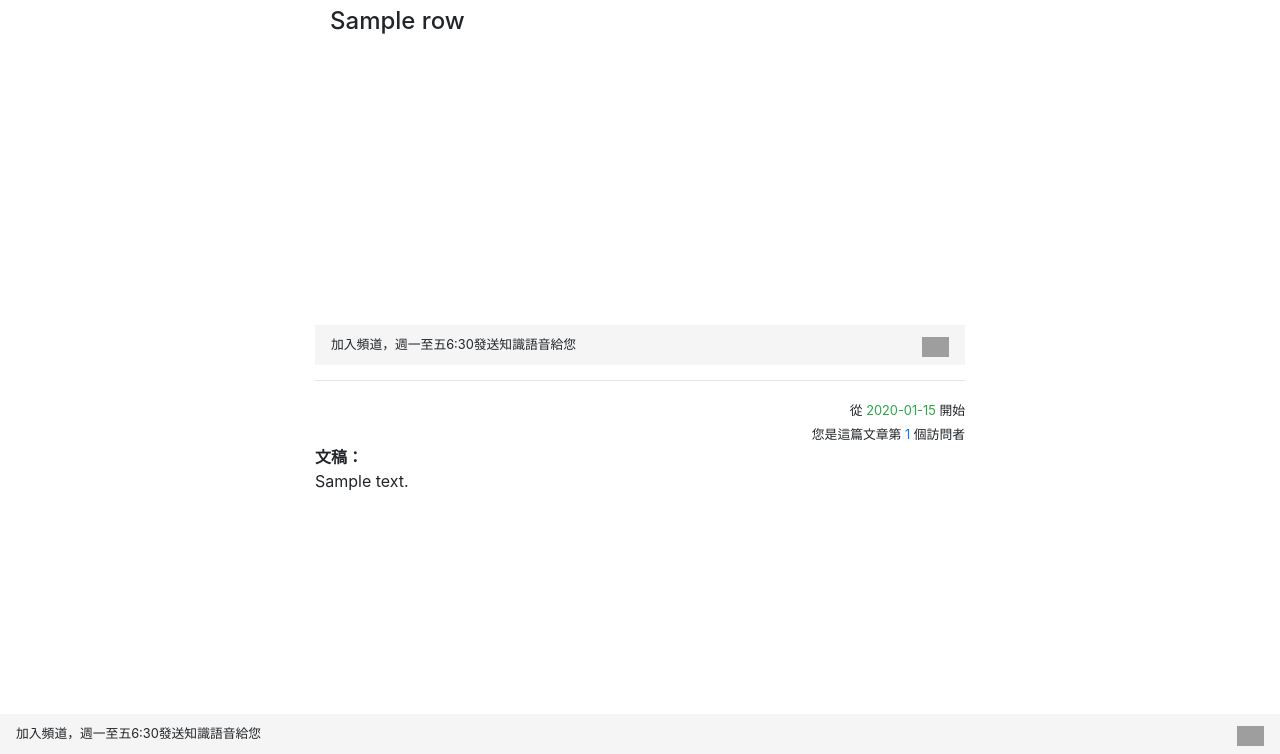
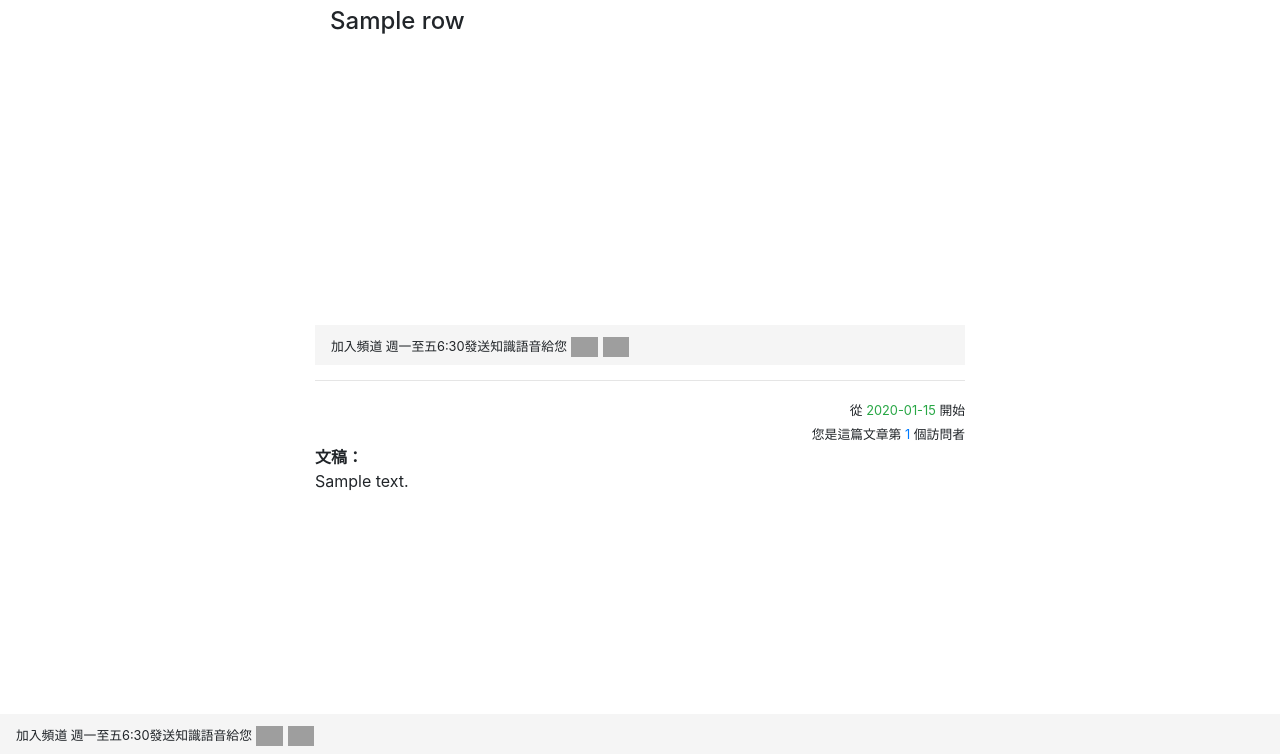
Before and after one commit to rc1021/share1021, a Laravel app: template resources/views/days/show.blade.php in a window 1280 px wide. Shown: the part 46-800 px from the top of the page. Run offline with Laravel 8, Linux system fonts and the light colour scheme; the template is opened without the code that fills it: most values are stand-ins (such as "Sample title", 1, 10 or a date in 2020); some libraries are stand-ins or nearby versions; grey boxes are pictures that could not be loaded.

Commit message:
fixup 加入Line, ig按鈕

```diff
--- a/resources/views/days/show.blade.php
+++ b/resources/views/days/show.blade.php
@@ -75,7 +75,11 @@
 
     <!-- START FOOTER DARK-->
     <footer class="navbar footer fixed-bottom footer-light footer-shadow content container-fluid text-right">
-        <small>加入頻道，週一至五6:30發送知識語音給您</small><a href="https://line.me/R/ti/p/%40qkm8103n"><img height="20" border="0" alt="加入好友" src="https://media.line.me/img/web/lineit_select_line_icon_02.png"></a>
+        <div>
+          <small>加入頻道 週一至五6:30發送知識語音給您</small>
+          <a href="https://line.me/R/ti/p/%40qkm8103n"><img height="20" border="0" alt="加入好友" src="https://media.line.me/img/web/lineit_select_line_icon_02.png"></a>
+          <a href="https://www.instagram.com/share.1021/" target="_blank"><img height="20" border="0" alt="加入好友" src="https://instagram-brand.com/wp-content/uploads/2016/11/Instagram_AppIcon_Aug2017.png?w=20"></a>
+        </div>
     </footer>
     <!-- START FOOTER DARK-->
 
```
